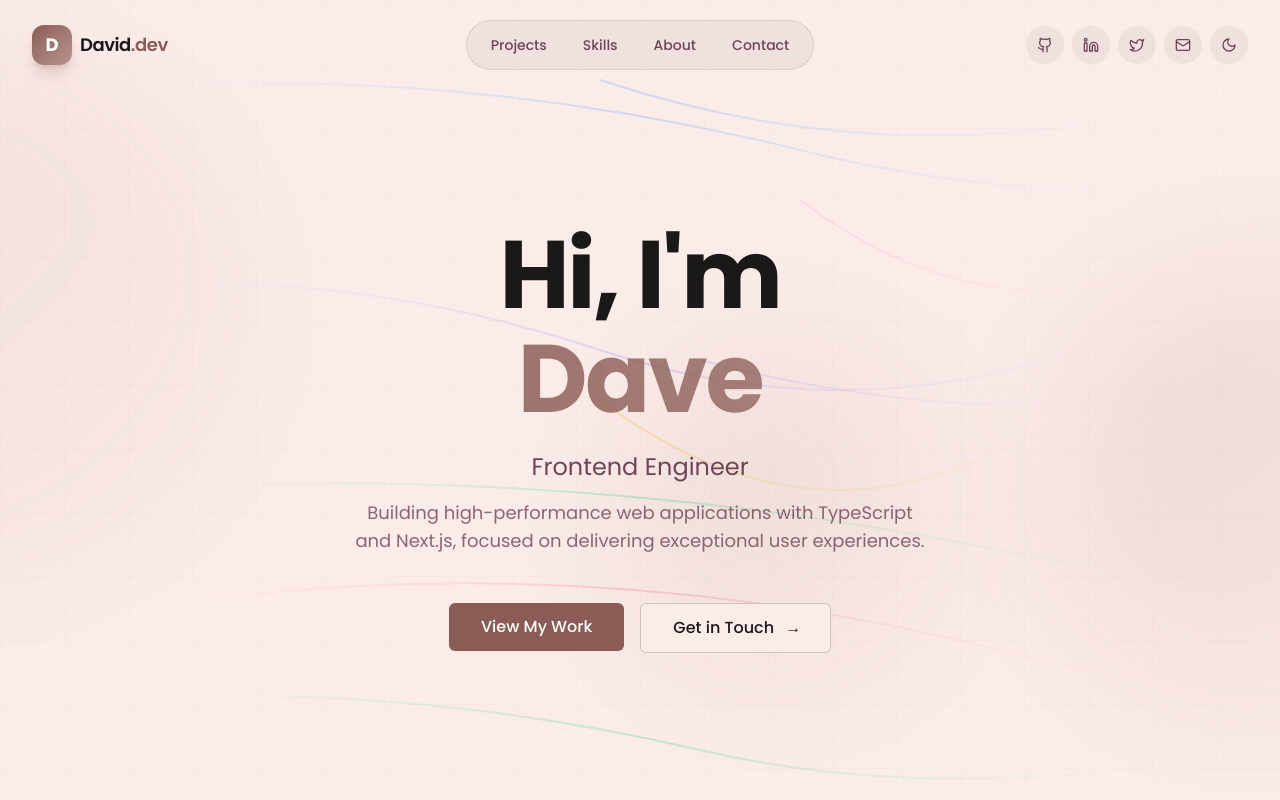
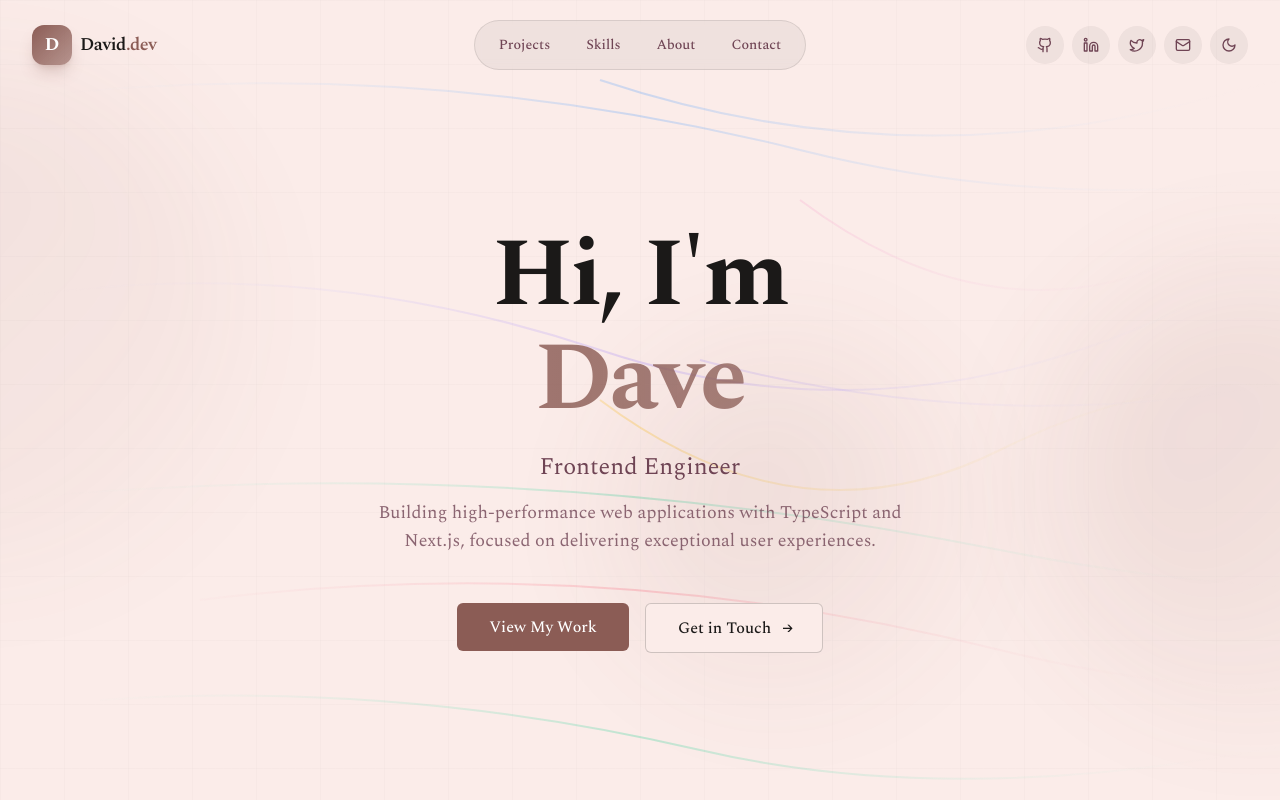
Before and after one commit to BarriosXJavier/portfolio, a Next.js app: page / in a window 1280 px wide. Shown: the top 800 px of the page. Built offline with nearby package versions, Linux system fonts and the light colour scheme.

Commit message:
Add Spectral font

```diff
--- a/src/app/layout.tsx
+++ b/src/app/layout.tsx
@@ -1,12 +1,18 @@
 import type { Metadata } from "next";
 import "./globals.css";
-import { Poppins } from "next/font/google";
+import { Spectral, Poppins } from "next/font/google";
 import { ThemeProvider } from "./theme-provider";
 import { siteConfig } from "@/config/site";
+import Link from "next/link";
 
 const poppins = Poppins({
   subsets: ["latin"],
   weight: ["100", "200", "300", "400", "500", "600", "700", "800", "900"],
+});
+
+const spectral = Spectral({
+  subsets: ["latin"],
+  weight: ["200", "300", "400", "500", "600", "700", "800"],
 });
 
 export const metadata: Metadata = {
@@ -74,19 +80,19 @@ export default function RootLayout({
 }>) {
   return (
     <html lang="en" suppressHydrationWarning>
-      <body className={poppins.className}>
+      <body className={spectral.className}>
         <ThemeProvider
           attribute="class"
           defaultTheme="system"
           enableSystem
           disableTransitionOnChange
         >
-          <a
+          <Link
             href="#hero"
             className="sr-only focus:not-sr-only focus:absolute focus:top-4 focus:left-4 focus:z-[100] focus:px-4 focus:py-2 focus:bg-primary focus:text-primary-foreground focus:rounded-md focus:outline-none"
           >
             Skip to main content
-          </a>
+          </Link>
           {children}
         </ThemeProvider>
       </body>
```
